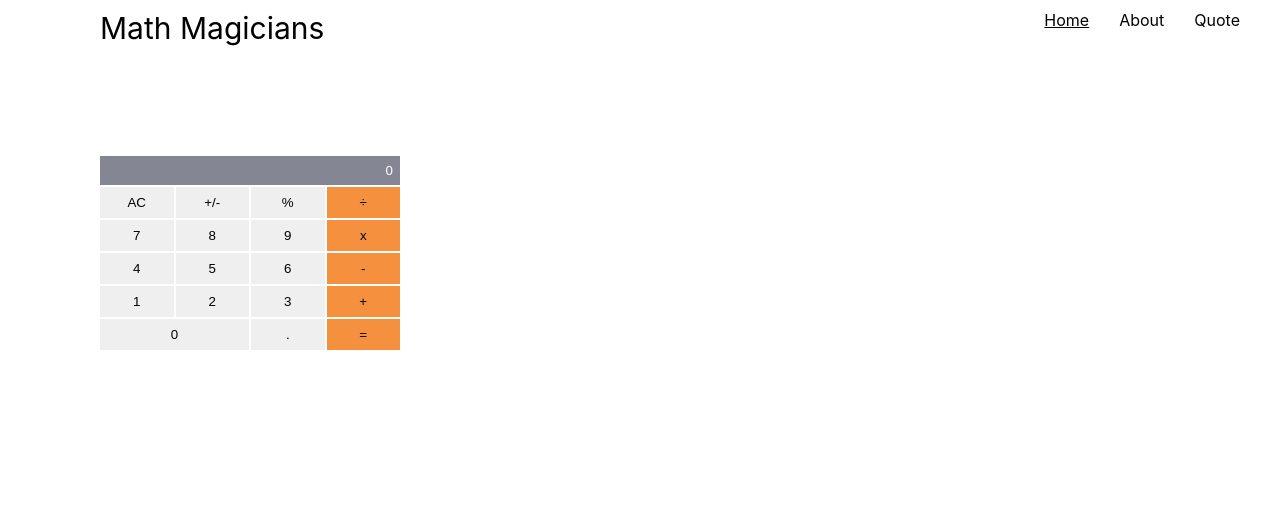
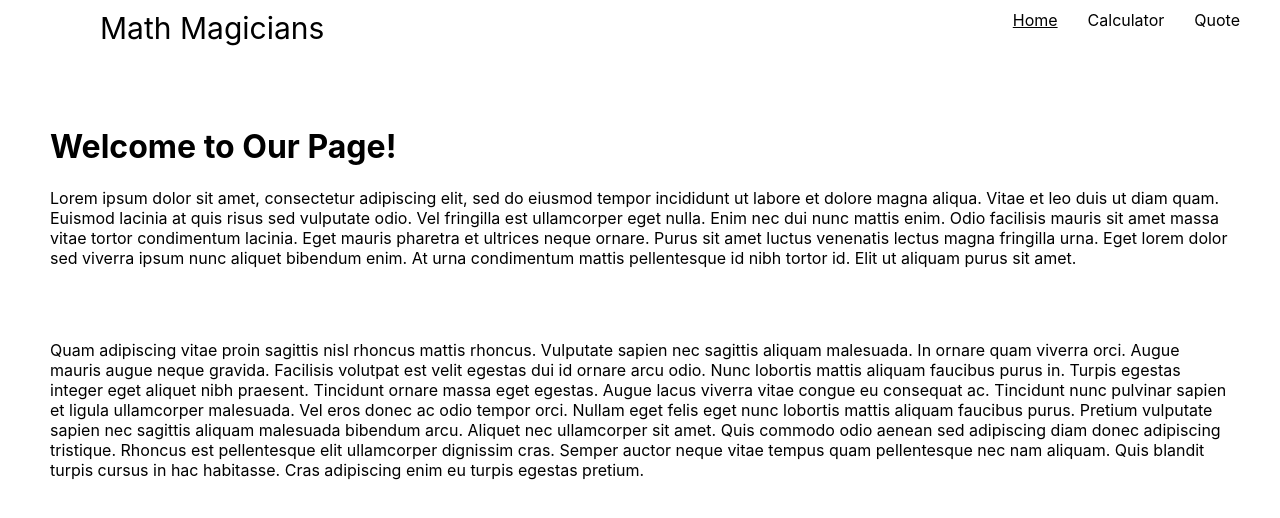
Before and after one commit to AKeeganDev/math_magicians, a React (Create React App) app: page / in a window 1280 px wide. Shown: the top 518 px of the page. Built offline with nearby package versions, Linux system fonts and the light colour scheme.

Commit message:
Add Calculator Page

```diff
--- a/src/App.js
+++ b/src/App.js
@@ -1,5 +1,6 @@
 import { Routes, Route } from 'react-router-dom';
-import Calculator from './components/calculator';
+import CalculatorPage from './pages/CalculatorPage';
+import Home from './pages/Home';
 import NavBar from './components/Navbar';
 import './App.css';
 
@@ -8,7 +9,8 @@ function App() {
     <div className="body">
       <NavBar />
       <Routes>
-        <Route exact path="/" element={<Calculator />} />
+        <Route exact path="/" element={<Home />} />
+        <Route exact path="/calculator" element={<CalculatorPage />} />
       </Routes>
     </div>
   );
--- a/src/calculatorPage.css
+++ b/src/calculatorPage.css
@@ -0,0 +1,6 @@
+.calcLayout {
+  display: flex;
+  align-self: center;
+  align-items: center;
+  gap: 80px;
+}
--- a/src/components/Navbar.js
+++ b/src/components/Navbar.js
@@ -10,8 +10,8 @@ const Navbar = () => {
     },
     {
       id: 2,
-      path: '/about',
-      text: 'About',
+      path: '/calculator',
+      text: 'Calculator',
     },
     {
       id: 3,
--- a/src/home.css
+++ b/src/home.css
@@ -0,0 +1,3 @@
+.text-container {
+  padding: 50px;
+}
--- a/src/pages/CalculatorPage.js
+++ b/src/pages/CalculatorPage.js
@@ -0,0 +1,13 @@
+import Calculator from '../components/calculator';
+import '../calculatorPage.css';
+
+function CalculatorPage() {
+  return (
+    <div className="calcLayout">
+      <h1>Let&apos;s do some math</h1>
+      <Calculator />
+    </div>
+  );
+}
+
+export default CalculatorPage;
--- a/src/pages/Home.js
+++ b/src/pages/Home.js
@@ -0,0 +1,56 @@
+import '../home.css';
+
+function Home() {
+  return (
+    <div className="text-container">
+      <h1>Welcome to Our Page!</h1>
+      <p>
+        Lorem ipsum dolor sit amet, consectetur adipiscing elit, sed do
+        eiusmod tempor incididunt ut labore et
+        dolore magna
+        aliqua. Vitae et leo duis ut diam quam. Euismod lacinia at quis
+        risus sed vulputate odio. Vel fringilla est
+        ullamcorper eget nulla. Enim nec dui nunc mattis enim. Odio
+        facilisis mauris sit amet massa vitae tortor
+        condimentum lacinia. Eget mauris pharetra et ultrices neque
+        ornare. Purus sit amet luctus venenatis lectus
+        magna fringilla urna. Eget lorem dolor sed viverra ipsum nunc
+        aliquet bibendum enim. At urna condimentum
+        mattis pellentesque id nibh tortor id. Elit ut aliquam purus sit amet.
+      </p>
+      <br />
+      <br />
+      <p>
+        Quam adipiscing vitae proin sagittis nisl rhoncus mattis rhoncus.
+        Vulputate sapien nec sagittis
+        aliquam malesuada.
+        In ornare quam viverra orci. Augue mauris augue neque gravida.
+        Facilisis volutpat est velit egestas
+        dui id ornare
+        arcu odio. Nunc lobortis mattis aliquam faucibus purus in. Turpis
+        egestas integer eget aliquet nibh
+        praesent.
+        Tincidunt ornare massa eget egestas. Augue lacus viverra vitae congue
+        eu consequat ac. Tincidunt nunc
+        pulvinar
+        sapien et ligula ullamcorper malesuada. Vel eros donec ac odio tempor
+        orci. Nullam eget felis eget nunc
+        lobortis
+        mattis aliquam faucibus purus. Pretium vulputate sapien nec sagittis
+        aliquam malesuada bibendum arcu.
+        Aliquet
+        nec ullamcorper sit amet. Quis commodo odio aenean sed adipiscing diam donec
+        adipiscing tristique.
+        Rhoncus est
+        pellentesque elit ullamcorper dignissim cras. Semper auctor neque vitae tempus quam
+        pellentesque
+        nec nam
+        aliquam. Quis blandit turpis cursus in hac habitasse. Cras adipiscing enim eu turpis egestas
+        pretium.
+      </p>
+    </div>
+
+  );
+}
+
+export default Home;
```
